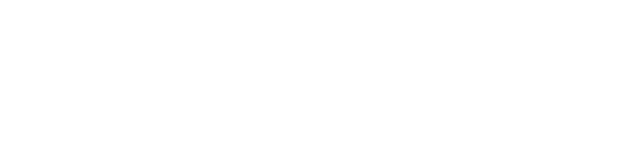
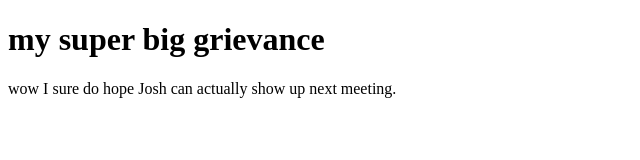
Before and after one commit to butter-toaster/pay-attention-or-josh-will-smite-me, a plain HTML site: page index.html in a window 1280 px wide. Shown: the whole page, without its empty margins (0-640 px from the left). Drawn offline with Linux system fonts and the light colour scheme.

Commit message:
randomhubbahubbajwfofwefnejfwefjb

```diff
--- a/index.html
+++ b/index.html
@@ -4,6 +4,7 @@
 
     </head>
     <body>
-
+      <h1>my super big grievance</h1>
+      <p> wow I sure do hope Josh can actually show up next meeting.</p>
     </body>
   </html>
```
